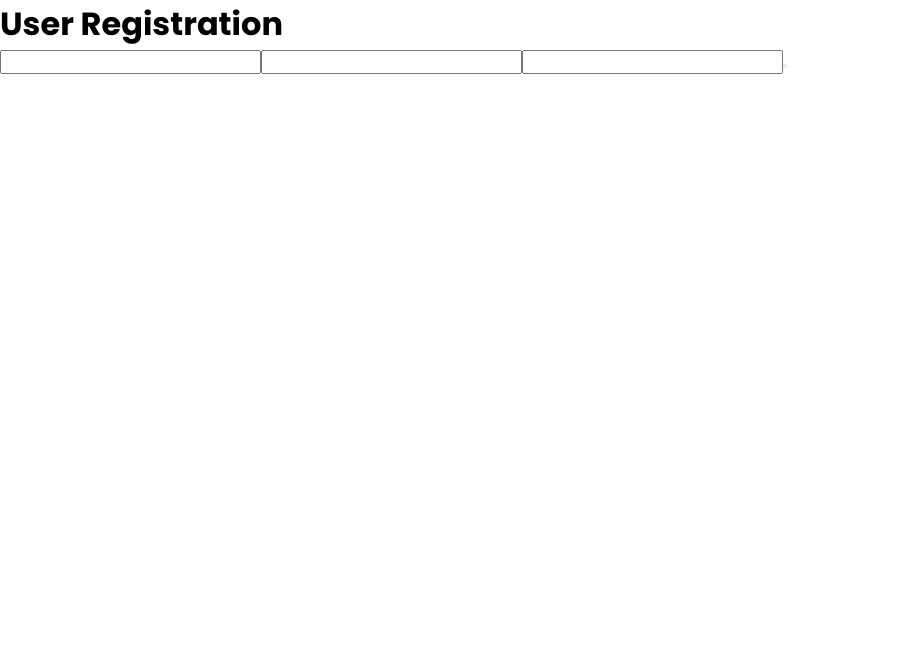
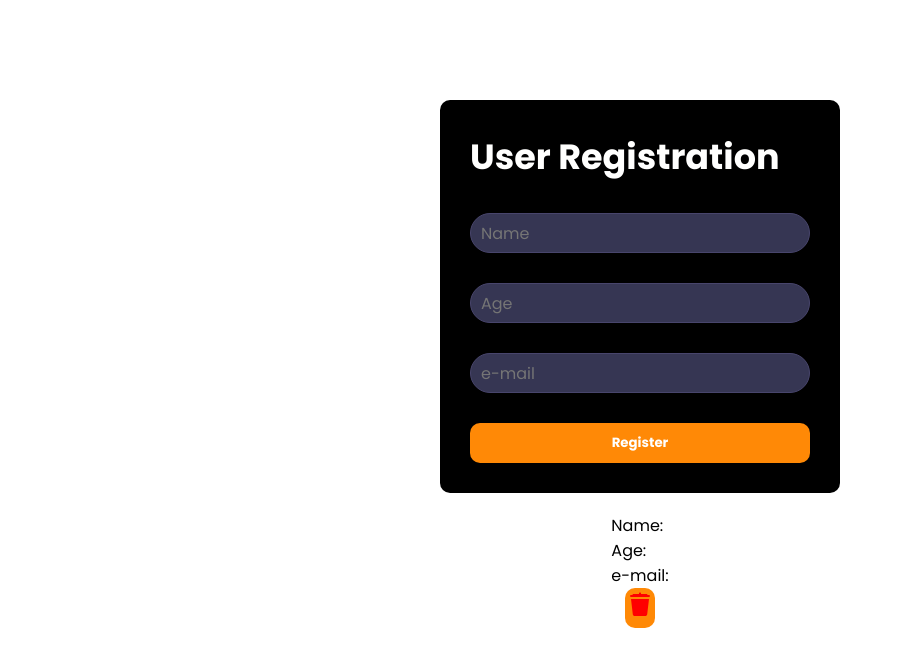
Before and after one commit to edermelo-git/user_registration, a React (Vite) app: page / in a window 1280 px wide. Shown: the top 666 px of the page, without its empty margins (0-903 px from the left). Built offline with nearby package versions, Linux system fonts and the light colour scheme.

Commit message:
Visual change in the Form

```diff
--- a/src/pages/Home/index.jsx
+++ b/src/pages/Home/index.jsx
@@ -1,19 +1,29 @@
 import './style.css';
+import Trash from '../../assets/garbage.svg';
 
 function Home() {
 
   return (
 
-      <div className='container_registration'>
+      <div className="container_registration">
         <form>
           <h1>User Registration</h1>
 
-          <input name= "name" type='text'/>
-          <input age= "age" type='number'/>
-          <input email= "e-mail" type='email'/>
-          <button type='button'></button>
+          <input placeholder="Name"name= "name" type='text'/>
+          <input placeholder="Age"age= "age" type='number'/>
+          <input placeholder="e-mail"email= "e-mail" type='email'/>
+          <button type='button'>Register</button>
 
         </form>
+
+        <div>
+          <p>Name:</p>
+          <p>Age:</p>
+          <p>e-mail:</p>
+        </div>
+        <button className='burron trash'>
+          <img src={Trash} alt="Trash icon" />
+        </button>
 
       </div>
   )
--- a/src/pages/Home/style.css
+++ b/src/pages/Home/style.css
@@ -0,0 +1,51 @@
+.container_registration {
+    display: flex;
+    align-items: center;
+    flex-direction:  column;
+    padding-top: 100px;
+ }
+
+h1{
+    color: #fffffe;
+    font-size: 35px;
+ }
+
+form{
+    display: flex;
+    flex-direction: column;
+    gap: 30px;
+    padding: 30px;
+    border-radius: 10px;
+    background-color: black;
+    max-width: 50%;
+    width: 400px;
+    margin-bottom: 20px;
+
+}
+
+button{
+    border-radius: 10px;
+    background-color: #ff8906;
+    height: 40px;
+    border: none;
+    font-weight: bold;
+    cursor: pointer;
+    color: #fffffe;
+
+}
+
+button:hover {
+    opacity: 0.8;
+ }
+
+input {
+    border: 1px solid #48456c;
+    border-radius: 30px;
+    height: 40px;
+    background-color:  #363653;;
+    color: white ;
+    padding-left: 10px;
+    font-size: 16px;
+    padding-left: 10px;
+    outline: none;
+}
```
Also changed, not shown: src/assets/garbage.svg (added).
